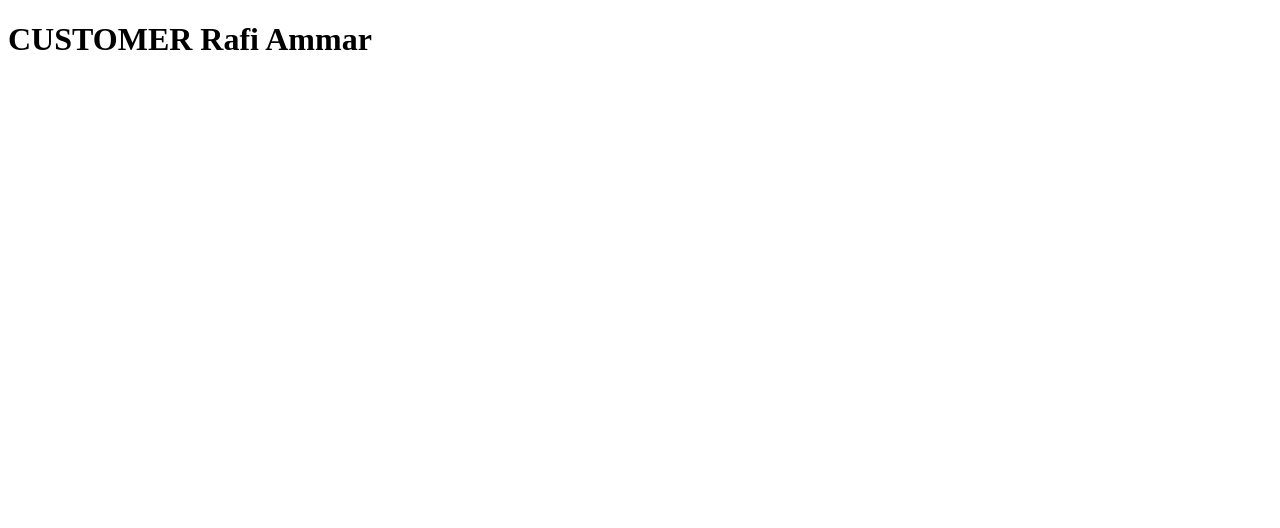
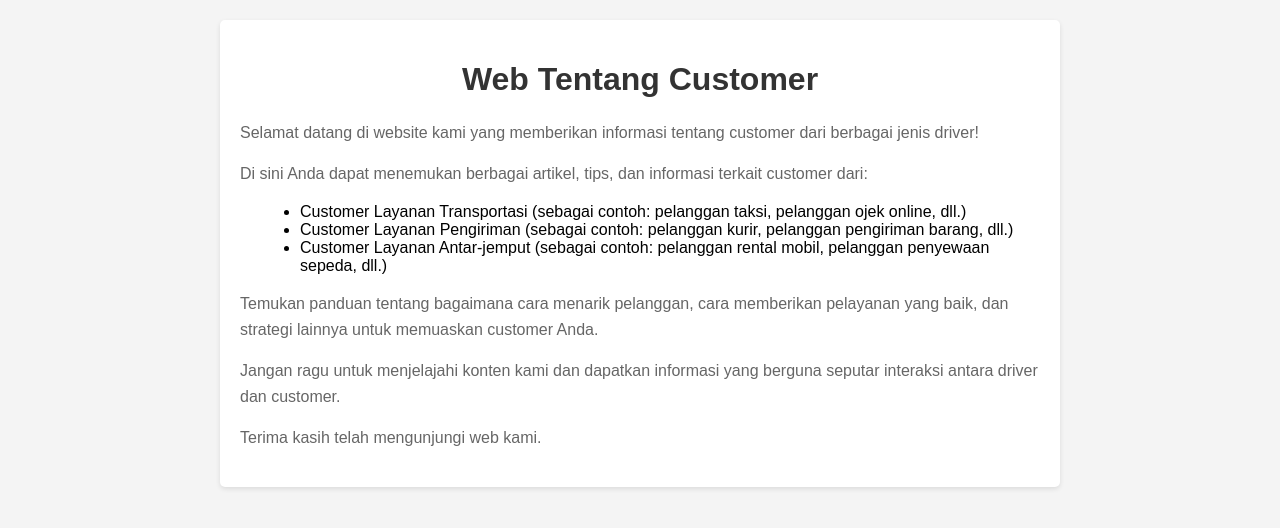
Before and after one commit to rafiammr/Web-Customer, a website: page index.html in a window 1280 px wide. Drawn offline with Linux system fonts and the light colour scheme.

Commit message:
Customer

```diff
--- a/index.html
+++ b/index.html
@@ -3,9 +3,48 @@
 <head>
     <meta charset="UTF-8">
     <meta name="viewport" content="width=device-width, initial-scale=1.0">
-    <title>Document</title>
+    <title>Web Customer</title>
+    <style>
+        body {
+            font-family: Arial, sans-serif;
+            margin: 0;
+            padding: 0;
+            background-color: #f4f4f4;
+        }
+        .container {
+            max-width: 800px;
+            margin: 20px auto;
+            padding: 20px;
+            background-color: #fff;
+            border-radius: 5px;
+            box-shadow: 0 2px 5px rgba(0,0,0,0.1);
+        }
+        h1 {
+            color: #333;
+            text-align: center;
+        }
+        p {
+            color: #666;
+            line-height: 1.6;
+        }
+        ul {
+            margin-left: 20px;
+        }
+    </style>
 </head>
 <body>
-    <h1>CUSTOMER Rafi Ammar</h1>
+    <div class="container">
+        <h1>Web Tentang Customer</h1>
+        <p>Selamat datang di website kami yang memberikan informasi tentang customer dari berbagai jenis driver!</p>
+        <p>Di sini Anda dapat menemukan berbagai artikel, tips, dan informasi terkait customer dari:</p>
+        <ul>
+            <li>Customer Layanan Transportasi (sebagai contoh: pelanggan taksi, pelanggan ojek online, dll.)</li>
+            <li>Customer Layanan Pengiriman (sebagai contoh: pelanggan kurir, pelanggan pengiriman barang, dll.)</li>
+            <li>Customer Layanan Antar-jemput (sebagai contoh: pelanggan rental mobil, pelanggan penyewaan sepeda, dll.)</li>
+        </ul>
+        <p>Temukan panduan tentang bagaimana cara menarik pelanggan, cara memberikan pelayanan yang baik, dan strategi lainnya untuk memuaskan customer Anda.</p>
+        <p>Jangan ragu untuk menjelajahi konten kami dan dapatkan informasi yang berguna seputar interaksi antara driver dan customer.</p>
+        <p>Terima kasih telah mengunjungi web kami.</p>
+    </div>
 </body>
 </html>
```
